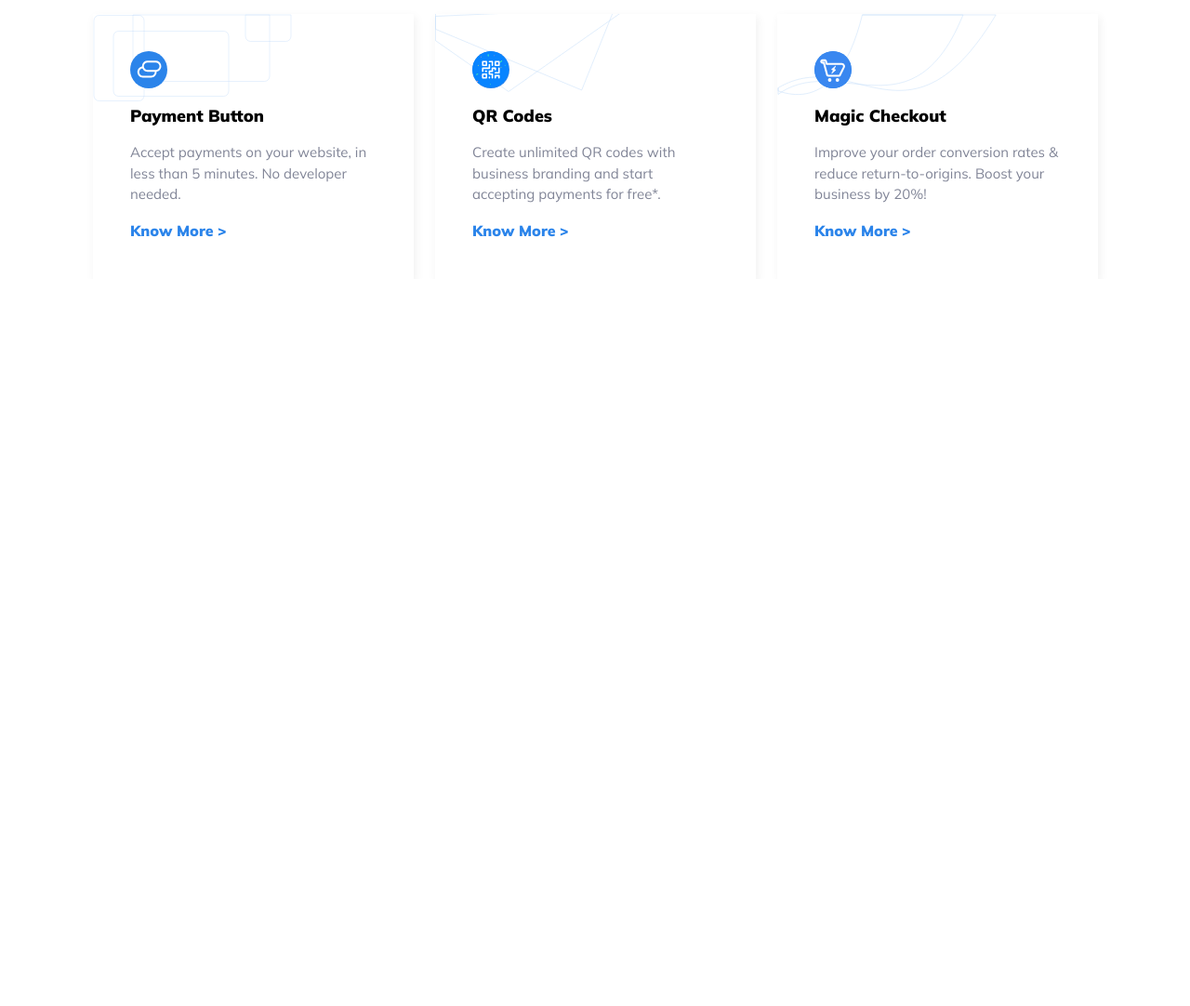
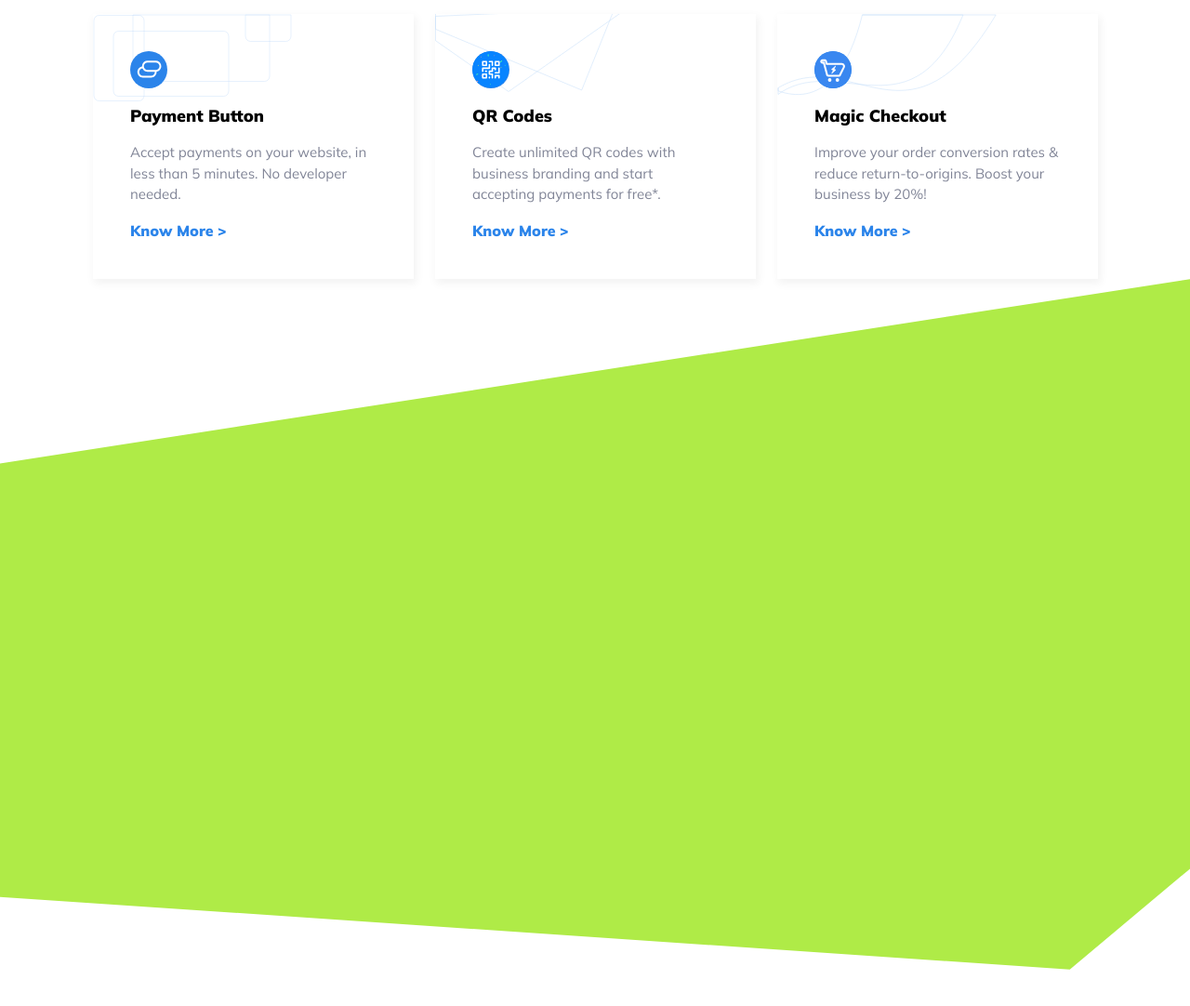
Before and after one commit to Vikalp-Mishra03/Razorpay_clone, a website built with Vite: page index.html in a window 1280 px wide. Shown: the part 4504-5586 px from the top of the page at 93% size. Before the commit the page ends 4804 px from the top, so only its background shows below. Built offline with nearby package versions, Linux system fonts and the light colour scheme; files whose address does not match are found by name.

Commit message:
new section start

```diff
--- a/index.html
+++ b/index.html
@@ -671,6 +671,11 @@
             </div>
         </div>
     </section>
+
+
+    <section class="clip h-[100vh]">
+<div class="clip-1"></div>
+    </section>
 </body>
 
 </html>
--- a/main.css
+++ b/main.css
@@ -57,7 +57,7 @@ body {
     transition: all 200ms;
 }
 
-.box:hover{
+.box:hover {
     color: var(--chakra-colors-gray-200);
     background-image: url(/build/browser/static/instant-settlements-hover.a27f0c91.svg);
     -webkit-background-size: cover;
@@ -70,3 +70,11 @@ body {
     transform: scale(1.05);
 
 }
+
+.clip {
+    clip-path: polygon(100% 0%, 100% 79.27%, 89.9% 92.8%, 0% 83.05%, 0% 24.77%);
+    background-color: #afeb47
+}
+.clip-1{
+
+}
```
